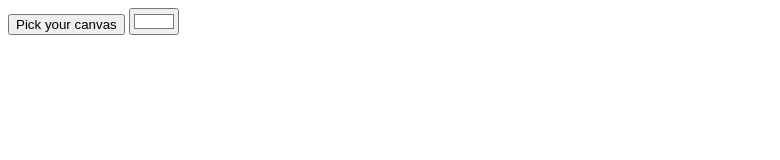
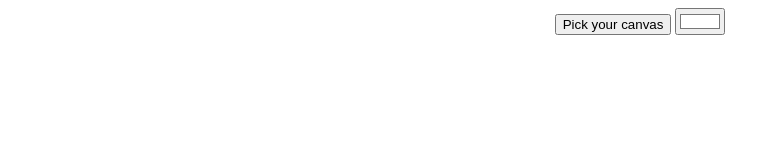
Before and after one commit to JakubDrozd/etch-a-sketch, a plain HTML site: page index.html in a window 1280 px wide. Shown: the whole page, without its empty margins (0-780 px from the left). Drawn offline with Linux system fonts and the light colour scheme.

Commit message:
Add flexbox to better the positioning

```diff
--- a/index.html
+++ b/index.html
@@ -8,8 +8,10 @@
     <title>Etch-a-Sketch</title>
   </head>
   <body>
-    <button class="pickYourCanvas">Pick your canvas</button>
-    <input type="color" value="#ffffff" name="colorPicker" id="colorPicker" />
+    <div class="options">
+      <button class="pickYourCanvas">Pick your canvas</button>
+      <input type="color" value="#ffffff" name="colorPicker" id="colorPicker" />
+    </div>
     <p></p>
     <div class="container"></div>
     <script src="script.js"></script>
--- a/script.js
+++ b/script.js
@@ -2,7 +2,7 @@ const container = document.querySelector(".container");
 
 const colorSelector = document.querySelector("#colorPicker");
 
-let color = "#ffffff";
+let color = "black";
 
 colorSelector.addEventListener("change", (e) => {
   color = e.target.value;
--- a/styles.css
+++ b/styles.css
@@ -6,3 +6,9 @@
   height: 16px;
   border: 0.009px solid rgba(0, 0, 0, 0.05);
 }
+body {
+  display: flex;
+  flex-direction: column;
+  justify-content: center;
+  align-items: center;
+}
```
